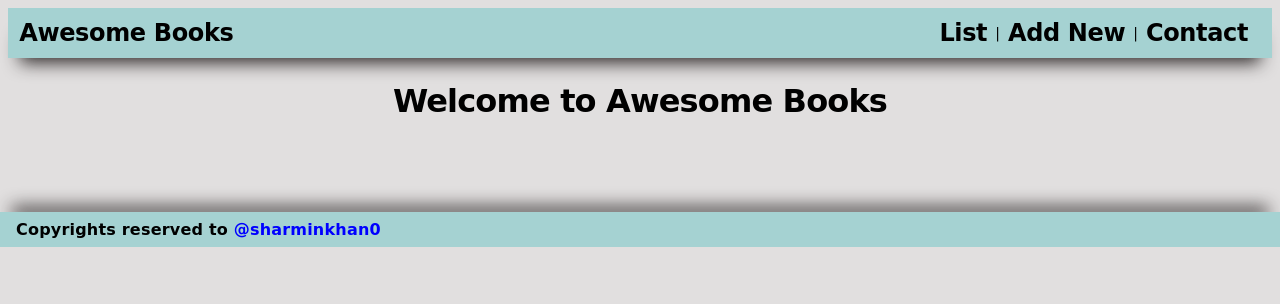
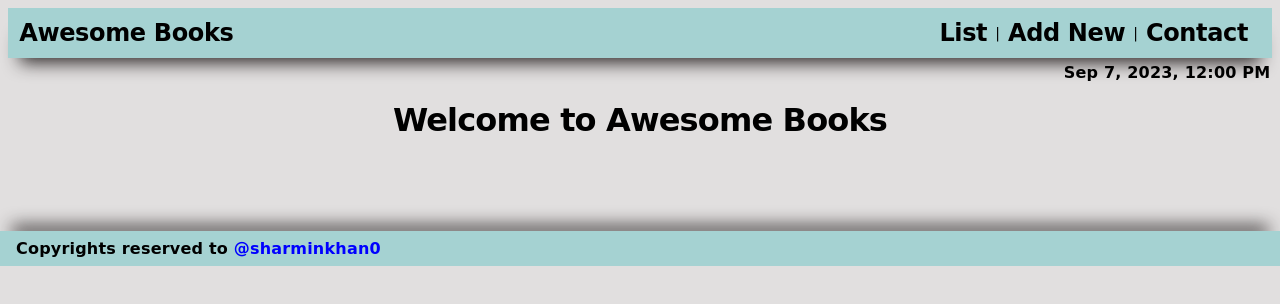
Before and after one commit to sharminkhan0/Awesome-books-ES6, a website: page index.html in a window 1280 px wide. Drawn offline with Linux system fonts and the light colour scheme.

Commit message:
fix all error

```diff
--- a/index.html
+++ b/index.html
@@ -3,7 +3,7 @@
 <head>
     <meta charset="UTF-8">
     <meta name="viewport" content="width=device-width, initial-scale=1.0">
-    <title>AwesomeBooks</title>
+    <title>Awesome Books ES6</title>
     <link rel="stylesheet" href="./css/index.css">
 </head>
 <body>
@@ -29,6 +29,6 @@
       <footer>
         <h3 class="copyRights">Copyrights reserved to <a href="https://github.com/sharminkhan0">@sharminkhan0</a></h3>
       </footer>
-    <script src="./JS/index.js" type="module"></script>
+    <script src="./js/index.js" type="module"></script>
 </body>
 </html>
--- a/js/index.js
+++ b/js/index.js
@@ -21,7 +21,4 @@ links.forEach((link) => {
 
 const now = DateTime.now();
 const date = document.querySelector('.dayDate');
-date.textContent = now.toLocaleString(DateTime.DATETIME_MED);import { DateTime } from './modules/luxon.js';
-import {
-  addBook, contact, listpage,
-} from './modules/navbar.js';
+date.textContent = now.toLocaleString(DateTime.DATETIME_MED);
```
Also changed, not shown: css/index.css (indentation only).
